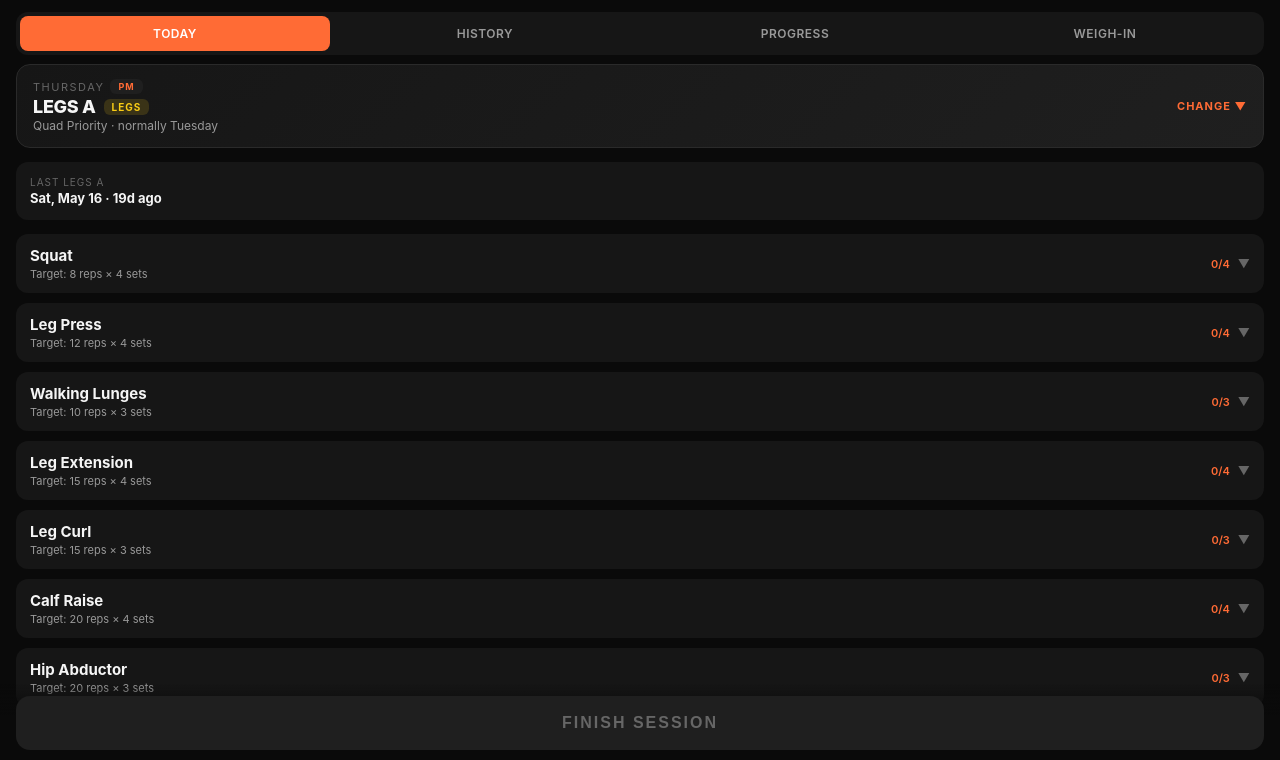
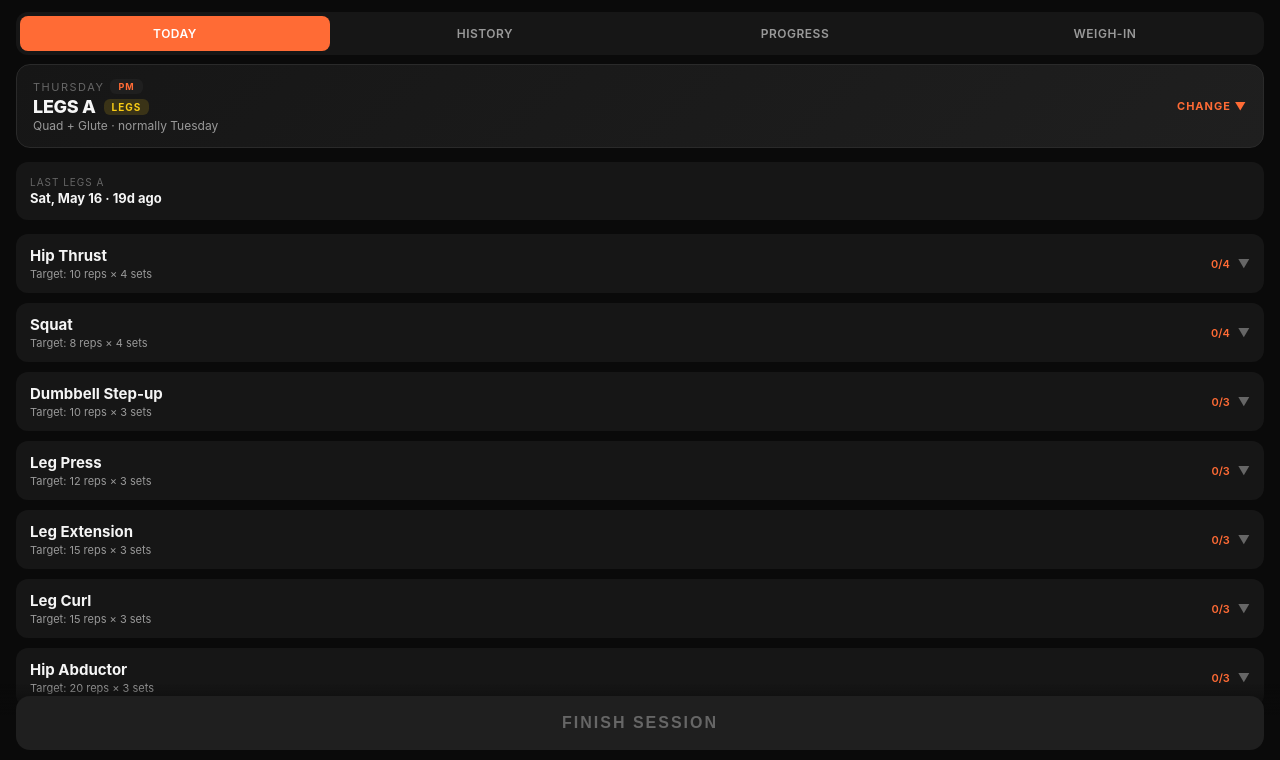
Before and after one commit to ChansDykes/Cut-program, a plain HTML site: page index.html in a window 1280 px wide. Shown: the part 38-798 px from the top of the page. Drawn offline with nearby package versions, Linux system fonts and the light colour scheme.

Commit message:
Plan rebuild: glute overhaul (hip thrust 2x/wk, step-ups, shelf work), upper-chest dose, bench-past-185 + cut notes

```diff
--- a/index.html
+++ b/index.html
@@ -330,8 +330,8 @@ const VARIANTS = {
   push_a: { name: 'PUSH A', focus: 'Upper Chest + Shoulder', day_type: 'push', weekday: 3, dayName: 'Wednesday' },
   push_b: { name: 'PUSH B', focus: 'Shoulder Priority', day_type: 'push', weekday: 6, dayName: 'Saturday' },
   push_c: { name: 'PUSH C', focus: 'Volume / Upper', day_type: 'push', weekday: 0, dayName: 'Sunday' },
-  legs_a: { name: 'LEGS A', focus: 'Quad Priority', day_type: 'legs', weekday: 2, dayName: 'Tuesday' },
-  legs_b: { name: 'LEGS B', focus: 'Posterior Chain', day_type: 'legs', weekday: 5, dayName: 'Friday' },
+  legs_a: { name: 'LEGS A', focus: 'Quad + Glute', day_type: 'legs', weekday: 2, dayName: 'Tuesday' },
+  legs_b: { name: 'LEGS B', focus: 'Posterior + Shelf', day_type: 'legs', weekday: 5, dayName: 'Friday' },
   hiit: { name: 'HIIT', focus: 'Fat Loss · PM', day_type: 'hiit', weekday: null, dayName: 'PM / 2nd session' }
 };
 
@@ -379,7 +379,7 @@ const TEMPLATES = {
   ],
   push_b: [
     { name: 'Overhead Press', sets: 4, reps: 8, suggested: 95 },
-    { name: 'Incline Dumbbell Press', sets: 3, reps: 10, suggested: 65 },
+    { name: 'Incline Dumbbell Press', sets: 4, reps: 8, suggested: 70 },
     { name: 'Cable Lateral Raise', sets: 4, reps: 15, suggested: 20 },
     { name: 'Reverse Pec Deck', sets: 3, reps: 15, suggested: 80 },
     { name: 'Bench Press', sets: 3, reps: 10, suggested: 135 },
@@ -401,30 +401,31 @@ const TEMPLATES = {
     { name: 'Ab Wheel', sets: 3, reps: 8, suggested: 0, bw: true }
   ],
   legs_a: [
+    // QUAD + GLUTE. Hip thrust moved to the FRONT so glutes get hit fresh (was glute-starved before).
+    { name: 'Hip Thrust', sets: 4, reps: 10, suggested: 285 },
     { name: 'Squat', sets: 4, reps: 8, suggested: 295 },
-    { name: 'Leg Press', sets: 4, reps: 12, suggested: 475 },
-    { name: 'Walking Lunges', sets: 3, reps: 10, suggested: 95 },
-    { name: 'Leg Extension', sets: 4, reps: 15, suggested: 145 },
+    { name: 'Dumbbell Step-up', sets: 3, reps: 10, suggested: 40 },
+    { name: 'Leg Press', sets: 3, reps: 12, suggested: 475 },
+    { name: 'Leg Extension', sets: 3, reps: 15, suggested: 145 },
     { name: 'Leg Curl', sets: 3, reps: 15, suggested: 160 },
-    { name: 'Calf Raise', sets: 4, reps: 20, suggested: 180 },
     { name: 'Hip Abductor', sets: 3, reps: 20, suggested: 160 },
+    { name: 'Calf Raise', sets: 3, reps: 20, suggested: 180 },
     { name: 'Hanging Leg Raise', sets: 3, reps: 8, suggested: 0, bw: true },
-    { name: 'Cable Crunch', sets: 3, reps: 15, suggested: 90 },
-    { name: 'Plank', sets: 3, reps: 45, suggested: 0, bw: true, time: true }
+    { name: 'Cable Crunch', sets: 3, reps: 15, suggested: 90 }
   ],
   legs_b: [
+    // POSTERIOR + GLUTE SHELF. Hip thrust FIRST (you were tapped doing it last). Added kickback for the upper shelf.
+    { name: 'Hip Thrust', sets: 4, reps: 10, suggested: 285 },
+    { name: 'Romanian Deadlift', sets: 4, reps: 10, suggested: 225 },
+    { name: 'Walking Lunges', sets: 3, reps: 10, suggested: 115 },
+    { name: 'Squat', sets: 3, reps: 10, suggested: 225 },
     { name: 'Hip Abductor', sets: 3, reps: 20, suggested: 160 },
-    { name: 'Hip Thrust', sets: 4, reps: 12, suggested: 230 },
-    { name: 'Romanian Deadlift', sets: 4, reps: 10, suggested: 170 },
-    { name: 'Squat', sets: 3, reps: 10, suggested: 225 },
-    { name: 'Leg Press', sets: 3, reps: 10, suggested: 405 },
-    { name: 'Lunges', sets: 3, reps: 12, suggested: 80 },
+    { name: 'Cable Glute Kickback', sets: 3, reps: 12, suggested: 25 },
+    { name: 'Leg Press', sets: 3, reps: 10, suggested: 465 },
     { name: 'Leg Curl', sets: 3, reps: 12, suggested: 145 },
-    { name: 'Leg Extension', sets: 3, reps: 15, suggested: 130 },
-    { name: 'Calf Raise', sets: 4, reps: 20, suggested: 180 },
+    { name: 'Calf Raise', sets: 4, reps: 20, suggested: 230 },
     { name: 'Hanging Leg Raise', sets: 3, reps: 8, suggested: 0, bw: true },
-    { name: 'Cable Crunch', sets: 3, reps: 15, suggested: 90 },
-    { name: 'Plank', sets: 3, reps: 45, suggested: 0, bw: true, time: true }
+    { name: 'Cable Crunch', sets: 3, reps: 15, suggested: 90 }
   ]
   // HIIT template is built dynamically — see buildHiitTemplate()
 };
@@ -518,6 +519,25 @@ function saveData() { localStorage.setItem(STORAGE_KEY, JSON.stringify(data)); }
 // Applied once per id on each page load. When the coach pushes a new tracker after a sync,
 // new entries are prepended here. Once applied, the id is recorded so the update doesn't repeat.
 const COACH_UPDATES = [
+  { id: '2026-06-04-plan-rebuild-glute-chest', apply: () => {
+      // Re-evaluation 6/04: user staying on aggressive cut, prioritizing GLUTES (top shelf) + chest/bench.
+      // Reallocated leg volume toward glutes WITHOUT inflating total sets (recovery matters on a deficit):
+      //  - Hip Thrust now on BOTH Legs A & B (glutes 2x/wk, was 1x), placed FIRST so they hit fresh.
+      //  - Added Dumbbell Step-up (Legs A) — highest GMax activation in EMG reviews.
+      //  - Added Cable Glute Kickback + kept Hip Abductor (Legs A & B) for the upper shelf / glute medius.
+      //  - Push B incline bumped to 4x8 for a 2nd weekly upper-chest dose.
+      if (!data.coachTargets) data.coachTargets = {};
+      data.coachTargets['BENCH (past 185)'] = {
+        rule: 'Once 185x8 x4 is owned, STOP linear +10 jumps. Switch to double progression: hold 185, add reps until all 4 sets hit 8, THEN go 195. Make the last set a 2-3s PAUSED rep set to kill the off-chest sticking point.',
+        note: 'Bench is already trained ~2x/wk (heavy Push A + moderate Push B) — that frequency is correct, no change.'
+      };
+      data.coachTargets['NUTRITION (cut)'] = {
+        protein: 'Raise floor to 210-220g (you are lean + in a deficit + want to grow priorities — old 190g was the bare minimum).',
+        deload: 'Take a deload every 5-6 weeks (cut sets ~40%, hold load) — fatigue is the first thing to crack on a deep deficit.',
+        calories: 'Holding 1,800 kcal aggressive cut per your call. Recalibrate against tomorrow morning weigh-in.'
+      };
+    }
+  },
   { id: '2026-06-03-legs-b-overload', apply: () => {
       // 6/03 LEGS B (posterior): RDL 215x10 x4 ALL clean (hit 215 target) → bump 225x10.
       // Walking Lunges 110x10 x4 = big PR (target was 85; he blew past it) → push 115x10.
```
